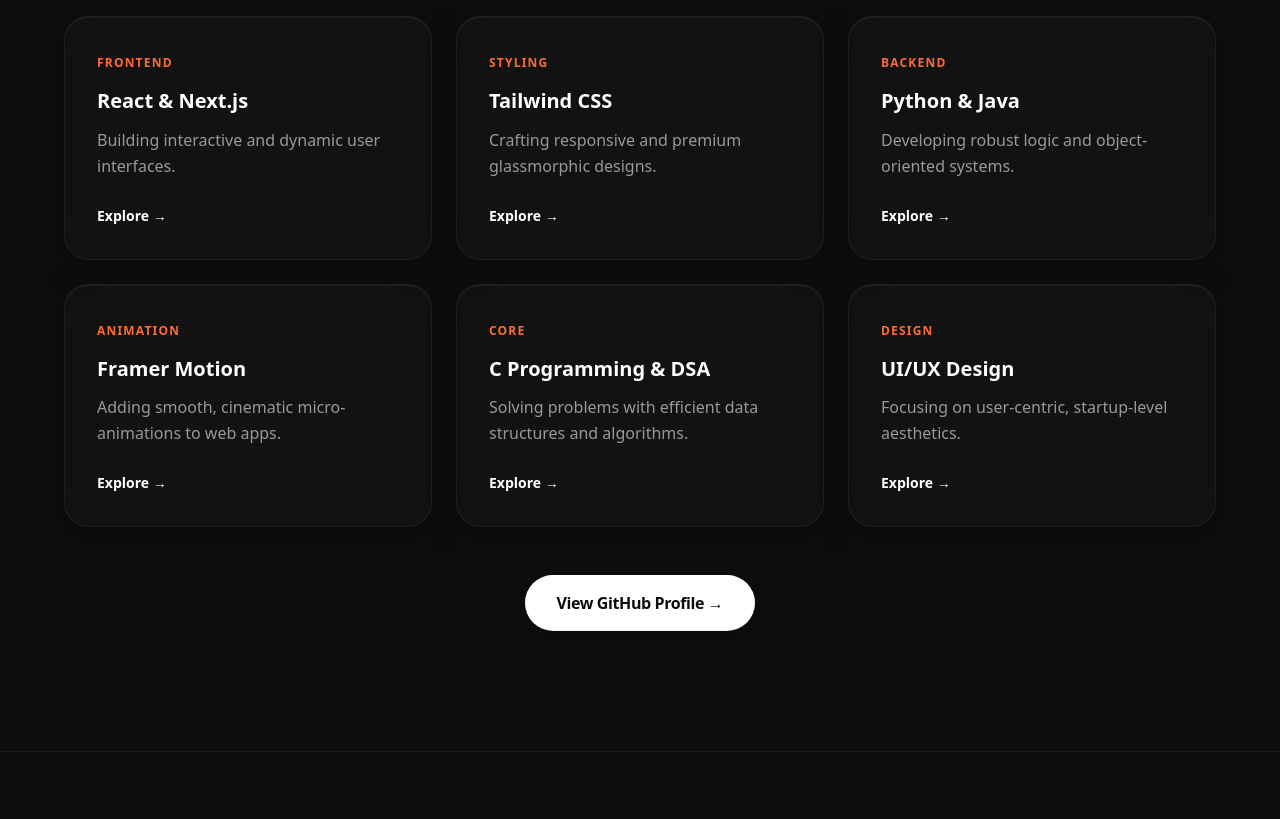
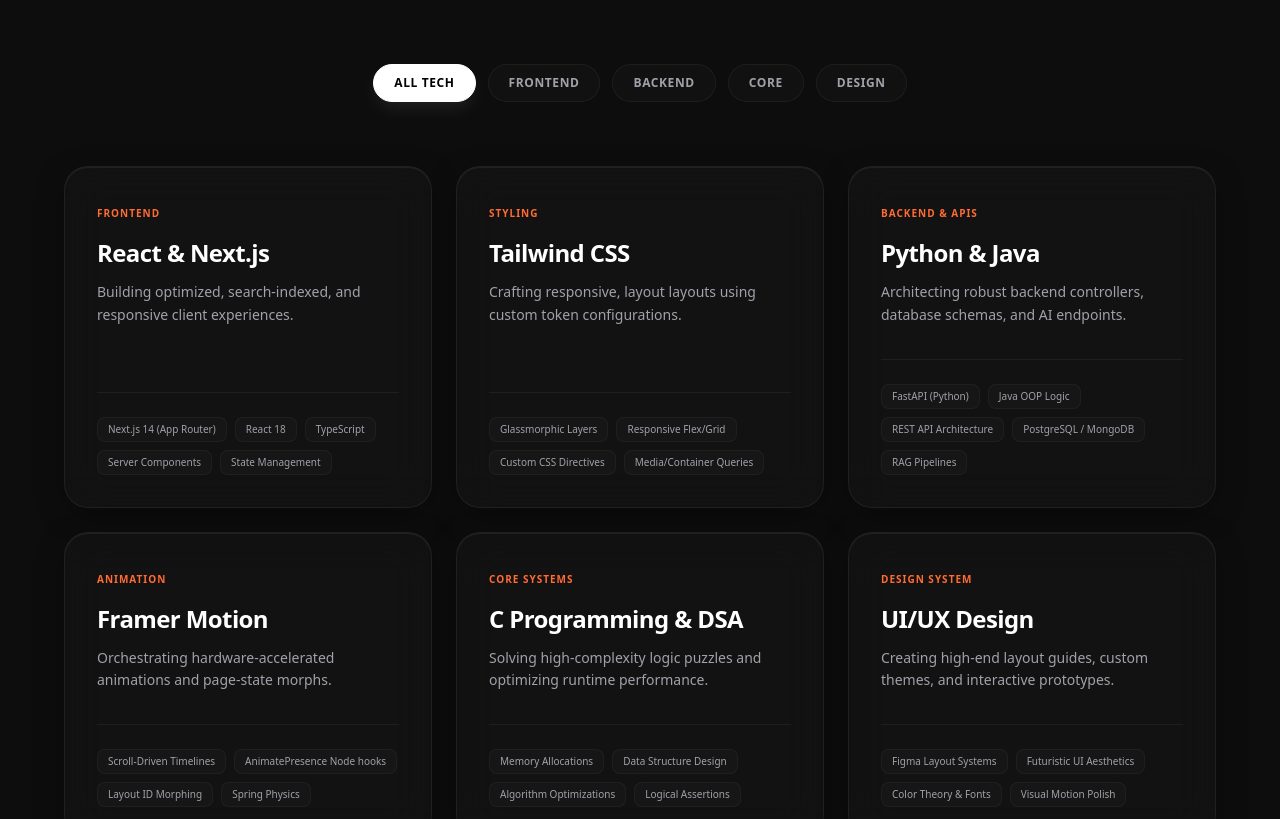
Before and after one commit to Rajputshubham07/Shubham_07, a Next.js app: page / in a window 1280 px wide. Shown: the part 8450-9269 px from the top of the page. Built offline with nearby package versions, Linux system fonts and the light colour scheme.

Commit message:
design: rewrite tech stack component with dynamic filtering and skill tag matrices

```diff
--- a/src/components/Courses.tsx
+++ b/src/components/Courses.tsx
@@ -1,90 +1,148 @@
 'use client';
 
-import { motion } from 'framer-motion';
+import { useState } from 'react';
+import { motion, AnimatePresence } from 'framer-motion';
 
-const courses = [
+interface Skill {
+  title: string;
+  category: 'frontend' | 'backend' | 'core' | 'design';
+  badge: string;
+  desc: string;
+  details: string[];
+}
+
+const skills: Skill[] = [
   {
     title: 'React & Next.js',
+    category: 'frontend',
     badge: 'Frontend',
-    desc: 'Building interactive and dynamic user interfaces.',
-    url: '#',
+    desc: 'Building optimized, search-indexed, and responsive client experiences.',
+    details: ['Next.js 14 (App Router)', 'React 18', 'TypeScript', 'Server Components', 'State Management']
   },
   {
     title: 'Tailwind CSS',
+    category: 'frontend',
     badge: 'Styling',
-    desc: 'Crafting responsive and premium glassmorphic designs.',
-    url: '#',
+    desc: 'Crafting responsive, layout layouts using custom token configurations.',
+    details: ['Glassmorphic Layers', 'Responsive Flex/Grid', 'Custom CSS Directives', 'Media/Container Queries']
   },
   {
     title: 'Python & Java',
-    badge: 'Backend',
-    desc: 'Developing robust logic and object-oriented systems.',
-    url: '#',
+    category: 'backend',
+    badge: 'Backend & APIs',
+    desc: 'Architecting robust backend controllers, database schemas, and AI endpoints.',
+    details: ['FastAPI (Python)', 'Java OOP Logic', 'REST API Architecture', 'PostgreSQL / MongoDB', 'RAG Pipelines']
   },
   {
     title: 'Framer Motion',
+    category: 'frontend',
     badge: 'Animation',
-    desc: 'Adding smooth, cinematic micro-animations to web apps.',
-    url: '#',
+    desc: 'Orchestrating hardware-accelerated animations and page-state morphs.',
+    details: ['Scroll-Driven Timelines', 'AnimatePresence Node hooks', 'Layout ID Morphing', 'Spring Physics']
   },
   {
     title: 'C Programming & DSA',
-    badge: 'Core',
-    desc: 'Solving problems with efficient data structures and algorithms.',
-    url: '#',
+    category: 'core',
+    badge: 'Core Systems',
+    desc: 'Solving high-complexity logic puzzles and optimizing runtime performance.',
+    details: ['Memory Allocations', 'Data Structure Design', 'Algorithm Optimizations', 'Logical Assertions']
   },
   {
     title: 'UI/UX Design',
-    badge: 'Design',
-    desc: 'Focusing on user-centric, startup-level aesthetics.',
-    url: '#',
-  },
+    category: 'design',
+    badge: 'Design System',
+    desc: 'Creating high-end layout guides, custom themes, and interactive prototypes.',
+    details: ['Figma Layout Systems', 'Futuristic UI Aesthetics', 'Color Theory & Fonts', 'Visual Motion Polish']
+  }
 ];
 
 export default function Courses() {
+  const [filter, setFilter] = useState<'all' | 'frontend' | 'backend' | 'core' | 'design'>('all');
+
+  const filteredSkills = filter === 'all'
+    ? skills
+    : skills.filter(s => s.category === filter);
+
   return (
-    <section className="bg-[#0d0d0d] py-[80px] lg:py-[120px] px-8 md:px-16 border-t border-white/5">
+    <section className="bg-[#0d0d0d] py-[100px] lg:py-[140px] px-8 md:px-16 border-t border-white/5">
       <div className="max-w-[1200px] mx-auto">
+
+        {/* Header */}
         <div className="mb-16 text-center">
           <h3
-            className="text-3xl md:text-5xl text-white mb-4"
-            style={{ fontWeight: 700, letterSpacing: '-0.03em' }}
+            className="text-4xl md:text-5xl font-bold text-white mb-4 tracking-tight"
+            style={{ letterSpacing: '-0.03em' }}
           >
             Tech Stack
           </h3>
           <p className="text-lg md:text-xl text-[#999999] max-w-2xl mx-auto">
-            The tools and technologies I use to build digital experiences.
+            The programming models, framework stacks, and design systems I deploy to build digital products.
           </p>
         </div>
 
-        <div className="grid grid-cols-1 md:grid-cols-2 lg:grid-cols-3 gap-6">
-          {courses.map((course, idx) => (
-            <motion.a
-              key={idx}
-              href={course.url}
-              target="_blank"
-              rel="noopener noreferrer"
-              initial={{ opacity: 0, y: 20 }}
-              whileInView={{ opacity: 1, y: 0 }}
-              viewport={{ once: true, margin: '-50px' }}
-              transition={{ duration: 0.5, delay: idx * 0.08 }}
-              className="group block glass-card rounded-3xl p-8"
+        {/* Filter Pill Menu */}
+        <div className="flex flex-wrap items-center justify-center gap-3 mb-16">
+          {(['all', 'frontend', 'backend', 'core', 'design'] as const).map((cat) => (
+            <button
+              key={cat}
+              onClick={() => setFilter(cat)}
+              className={`px-5 py-2.5 rounded-full text-[10px] md:text-xs font-bold uppercase tracking-wider transition-all duration-300 border ${
+                filter === cat
+                  ? 'bg-white text-black border-white shadow-[0_8px_20px_-4px_rgba(255,255,255,0.1)]'
+                  : 'bg-white/[0.02] text-zinc-400 border-white/5 hover:text-white hover:bg-white/5 hover:border-white/10'
+              }`}
             >
-              <span className="inline-block text-xs font-bold tracking-widest text-[#ff6b35] uppercase mb-4">
-                {course.badge}
-              </span>
-              <h4 className="text-xl font-bold text-white mb-3 leading-snug">
-                {course.title}
-              </h4>
-              <p className="text-[#999999] leading-relaxed mb-6">{course.desc}</p>
-              <span className="text-sm font-semibold text-white group-hover:text-[#ff6b35] transition-colors">
-                Explore →
-              </span>
-            </motion.a>
+              {cat === 'all' ? 'All Tech' : cat}
+            </button>
           ))}
         </div>
 
-        <div className="mt-12 text-center">
+        {/* Skills Grid */}
+        <motion.div
+          layout
+          className="grid grid-cols-1 md:grid-cols-2 lg:grid-cols-3 gap-6"
+        >
+          <AnimatePresence mode="popLayout">
+            {filteredSkills.map((skill) => (
+              <motion.div
+                key={skill.title}
+                layout
+                initial={{ opacity: 0, scale: 0.92 }}
+                animate={{ opacity: 1, scale: 1 }}
+                exit={{ opacity: 0, scale: 0.92 }}
+                transition={{ duration: 0.35, ease: 'easeInOut' }}
+                className="group relative flex flex-col justify-between glass-card rounded-3xl p-8 hover:border-[#ff6b35]/20"
+              >
+                <div>
+                  <span className="inline-block text-[10px] font-bold tracking-widest text-[#ff6b35] uppercase mb-4">
+                    {skill.badge}
+                  </span>
+                  <h4 className="text-2xl font-bold text-white mb-3 tracking-tight">
+                    {skill.title}
+                  </h4>
+                  <p className="text-zinc-400 text-sm leading-relaxed mb-8">
+                    {skill.desc}
+                  </p>
+                </div>
+
+                {/* Tech Chips */}
+                <div className="flex flex-wrap gap-2 border-t border-white/5 pt-6 mt-auto">
+                  {skill.details.map((detail, idx) => (
+                    <span
+                      key={idx}
+                      className="px-2.5 py-1 text-[10px] font-medium text-zinc-400 bg-white/[0.02] border border-white/[0.04] rounded-lg group-hover:bg-white/[0.04] group-hover:border-white/[0.08] group-hover:text-zinc-200 transition-colors duration-300"
+                    >
+                      {detail}
+                    </span>
+                  ))}
+                </div>
+              </motion.div>
+            ))}
+          </AnimatePresence>
+        </motion.div>
+
+        {/* Code Profile Button */}
+        <div className="mt-16 text-center">
           <a
             href="https://github.com/Rajputshubham07"
             target="_blank"
@@ -94,6 +152,7 @@
             View GitHub Profile →
           </a>
         </div>
+
       </div>
     </section>
   );
```
